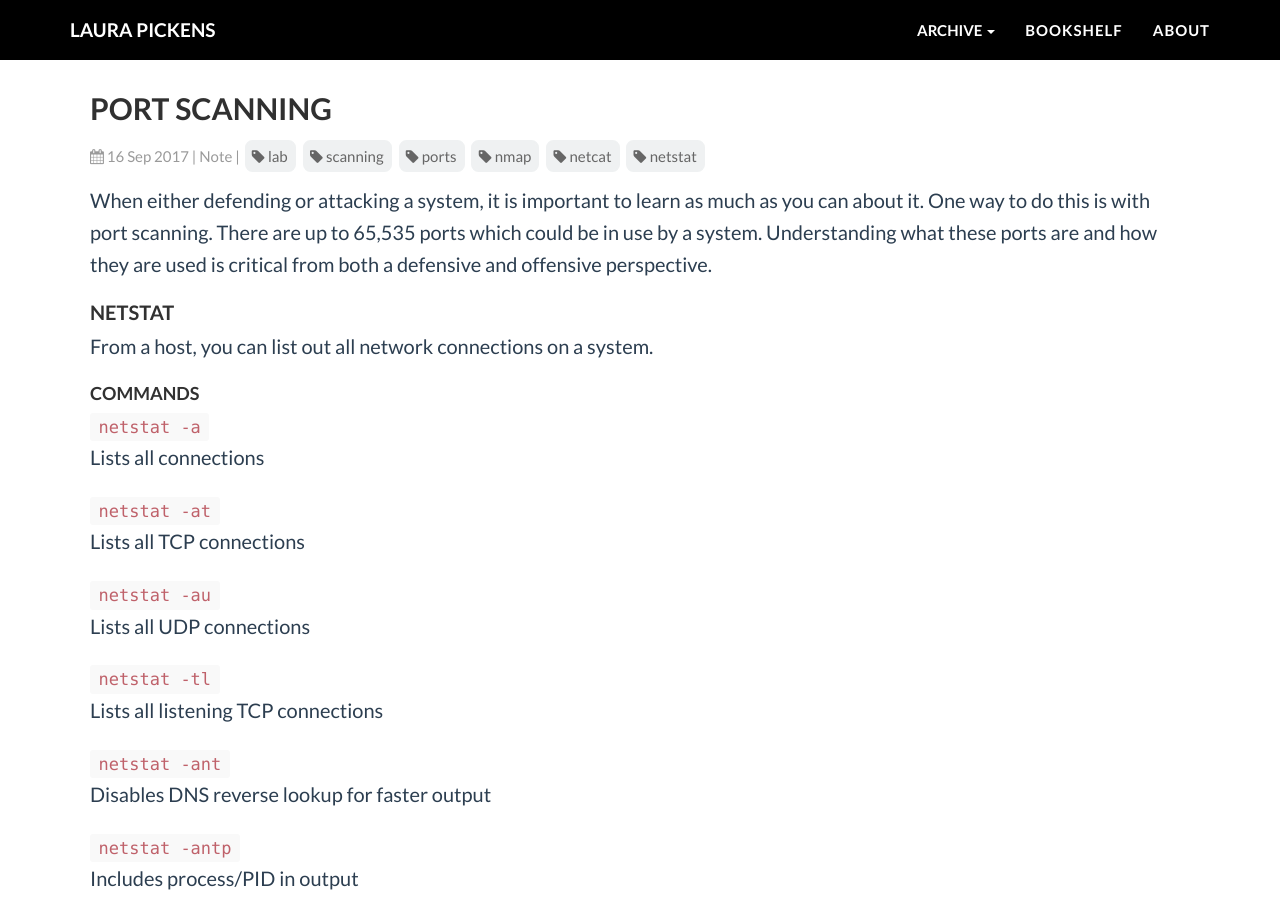
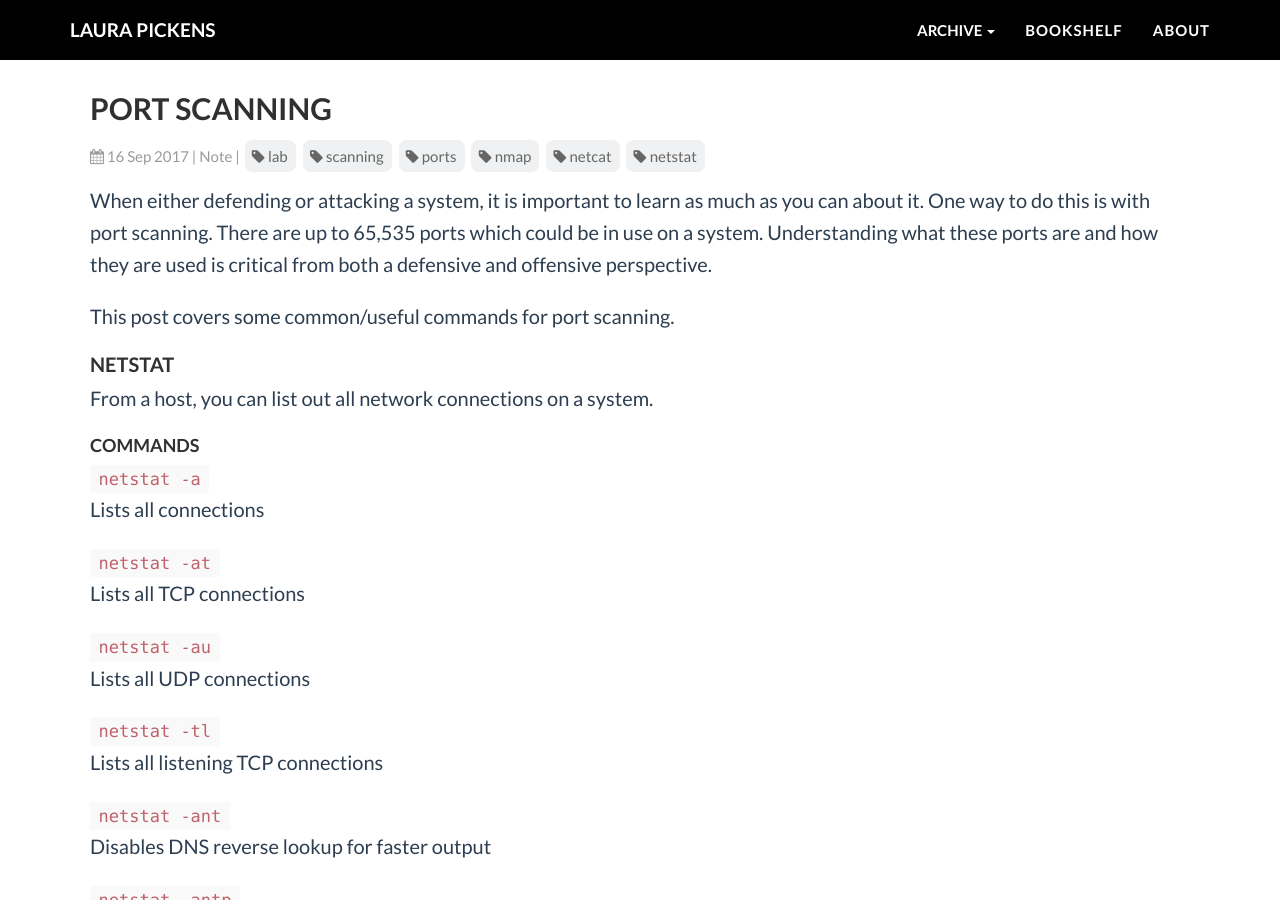
Before and after one commit to lpickens03/lpickens03.github.io, a Jekyll site: the page built from _posts/2017-09-16-portscanning.md, in a window 1280 px wide and 900 px high. Built offline with Jekyll 4.4.1, drawn with Linux system fonts in a browser that asks for light colours; nearby versions of some CDN libraries; some web fonts are replaced.

Commit message:
tweaking language in post

```diff
--- a/_posts/2017-09-16-portscanning.md
+++ b/_posts/2017-09-16-portscanning.md
@@ -6,7 +6,9 @@ tags: [lab, scanning, ports, nmap, netcat, netstat]
 title: Port Scanning
 ---
 
-When either defending or attacking a system, it is important to learn as much as you can about it. One way to do this is with port scanning. There are up to 65,535 ports which could be in use by a system. Understanding what these ports are and how they are used is critical from both a defensive and offensive perspective.
+When either defending or attacking a system, it is important to learn as much as you can about it. One way to do this is with port scanning. There are up to 65,535 ports which could be in use on a system. Understanding what these ports are and how they are used is critical from both a defensive and offensive perspective.
+
+This post covers some common/useful commands for port scanning.
 
 <h2>NETSTAT</h2>
 From a host, you can list out all network connections on a system.
```
